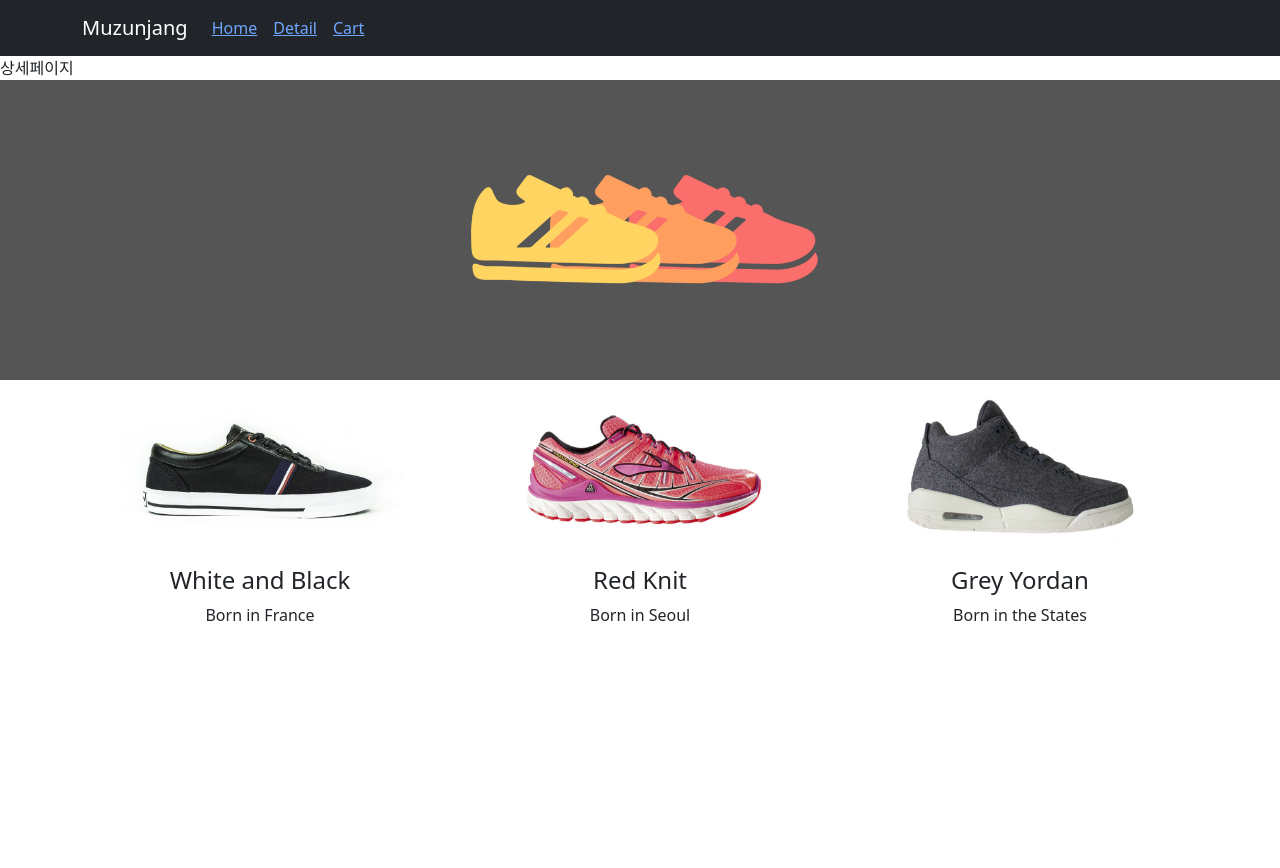
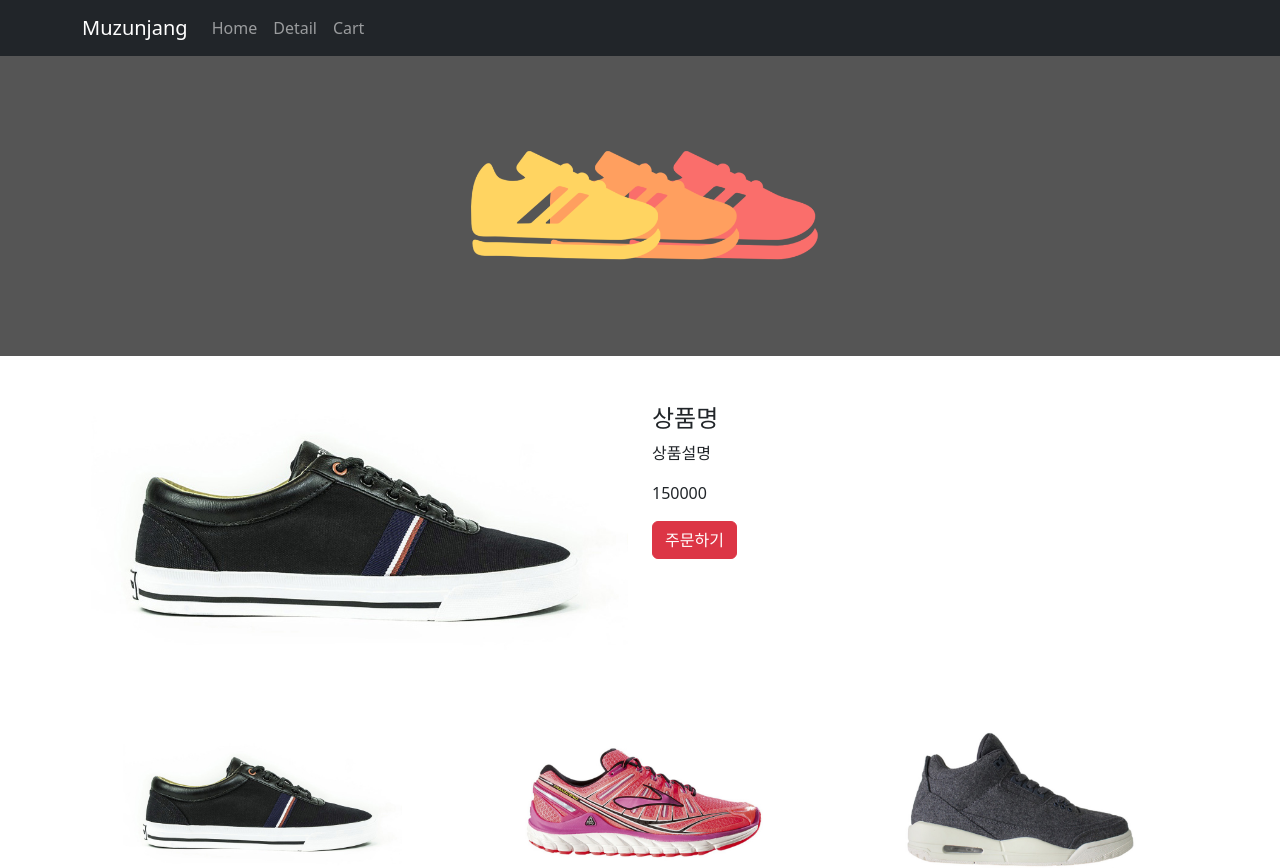
Before and after one commit to MINSsss96/shoes-shop, a React (Vite) app: page /detail in a window 1280 px wide. Shown: the top 868 px of the page. Before the commit the page ends 800 px from the top, so only its background shows below. Built offline with nearby package versions, Linux system fonts and the light colour scheme; the HTML template or start-up script is replaced by a standard one.

Commit message:
NavBar 및  Route 작업 완료

```diff
--- a/src/App.jsx
+++ b/src/App.jsx
@@ -7,11 +7,13 @@ import { Container, Row, Col } from 'react-bootstrap';
 import data from "./data/data";
 import { useState } from "react";
 import Product from "./Product";
+import { Routes, Route } from "react-router-dom";
+import Detail from "./Detail";
+
 
 function App() {
   // 상품정보를 갖는 product 스테이트를 만든다.
   const [product, setProduct] = useState(data);
-  console.log(product[0].title)
 
   return (
     <>
@@ -19,18 +21,30 @@ function App() {
       <AppNavBar />
       {/* 네비게이션 바 영역 끝 */}
 
+
+
       {/* 메인 대문사진 영역 시작 */}
       <div className="main-bg"
         style={{ backgroundImage: `url('${bg_png}')` }}
       />
       {/* 메인 대문사진 영역 끝 */}
+
+                      {/* Routing 정보를 한꺼번에 모아놓는 장소 */}
+          {/* 스프링에서 사용하는 컨트롤러 클래스 */}
+
+          <Routes>
+            <Route path="/" element={<div>메인페이지</div>} />
+            <Route path="/detail" element={<Detail />} />
+            <Route path="/cart" element={<div>장바구니페이지</div>} />
+            <Route path="*" element={<div>Page Not Found 404 Error</div>}></Route>
+          </Routes>
       {/* 상품진열영역 시작 */}
 
       {/* 상품진열영역 끝 */}
       <Container>
         <Row>
           {
-            product.map((shoes, _) => {
+            product.map((shoes, _)=>{
               return (
                 <Col key={shoes.id} className="text-center">
                   <Product shoes={shoes} />
--- a/src/AppNavBar/index.jsx
+++ b/src/AppNavBar/index.jsx
@@ -4,10 +4,14 @@ import './AppNavBar.css'
 // Route : 페이지 이동 처리
 // Routes : url에 담겨있는 정보를 획득
 // Link : 실제로 페이지를 보여주는 역할, Link 위치에 컴포넌트 뿌려줌
-import { Route, Routes, Link } from 'react-router-dom';
+import { Link, useNavigate } from 'react-router-dom';
+import Detail from '../Detail';
+
+function AppNavBar() {
+
+  const navigate = useNavigate();
 
 
-function AppNavBar() {
   return (
     <>
       <>
@@ -16,28 +20,14 @@ function AppNavBar() {
             <Container>
               <Navbar.Brand>Muzunjang</Navbar.Brand>
               <Nav className="me-auto">
-                <Nav.Link>
-                  <Link to={"/"}>Home</Link>
-                </Nav.Link>
-                <Nav.Link>
-                  <Link to={"/detail"}>Detail</Link>
-                </Nav.Link>
-                <Nav.Link>
-                  <Link to={"/cart"}>Cart</Link>
-                </Nav.Link>
+                <Nav.Link onClick={()=>{navigate('/')}}>Home</Nav.Link>
+                <Nav.Link onClick={()=>{navigate('/detail')}}>Detail</Nav.Link>
+                <Nav.Link>Cart</Nav.Link>
               </Nav>
             </Container>
           </Navbar>
 
-          {/* Routing 정보를 한꺼번에 모아놓는 장소 */}
-          {/* 스프링에서 사용하는 컨트롤러 클래스 */}
 
-          <Routes>
-            <Route path="/" element={<div>메인페이지</div>} />
-            <Route path="/detail" element={<div>상세페이지</div>} />
-            <Route path="/cart" element={<div>장바구니페이지</div>} />
-
-          </Routes>
         </div>
       </>
 
--- /dev/null
+++ b/src/Detail/index.jsx
@@ -0,0 +1,22 @@
+function Detail() {
+  return (
+    <div className="container">
+      <div className="row">
+        <div className="col-md-6">
+          <img src="/images/shoes1.jpg"
+            width="100%" />
+        </div>
+        <div className="col-md-6">
+          <h4 className="pt-5">상품명</h4>
+          <p>상품설명</p>
+          <p>150000</p>
+          <button className="btn btn-danger">주문하기</button>
+        </div>
+
+      </div>
+    </div>
+  )
+
+}
+
+export default Detail
```
